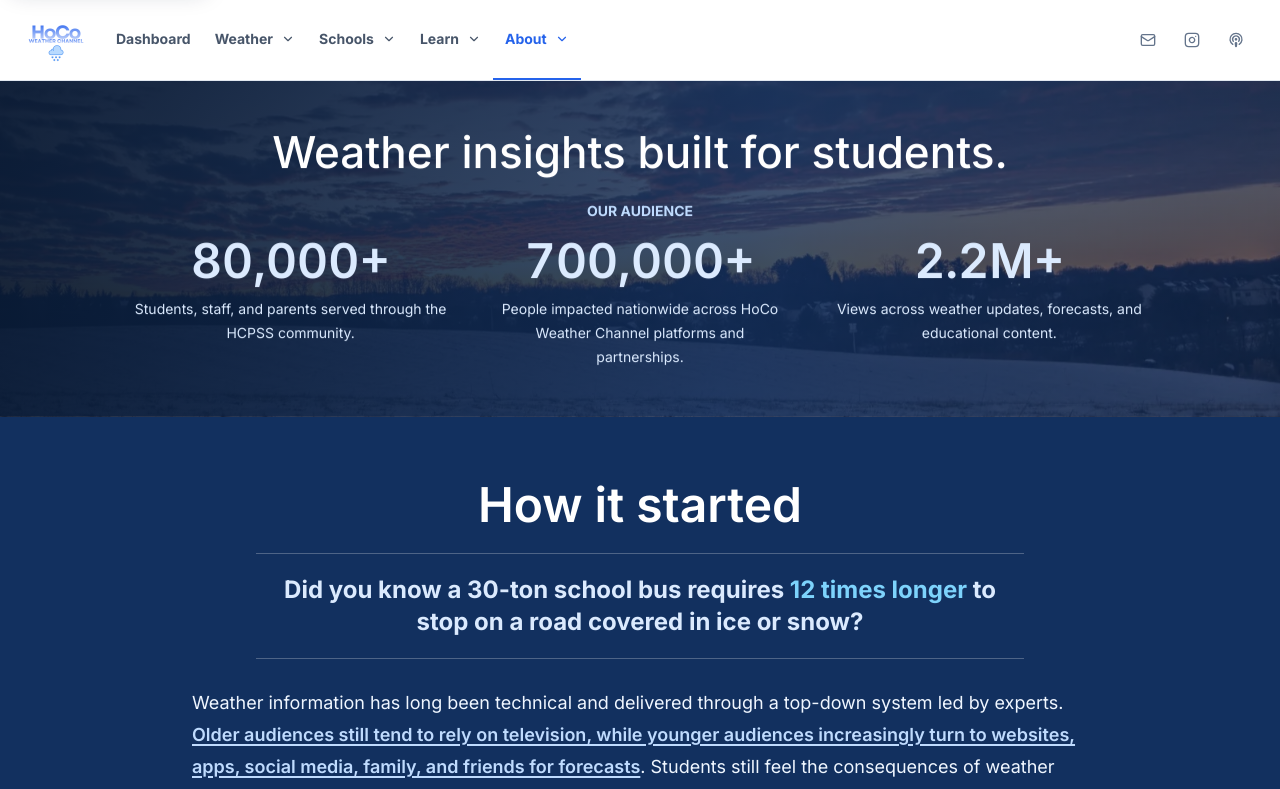
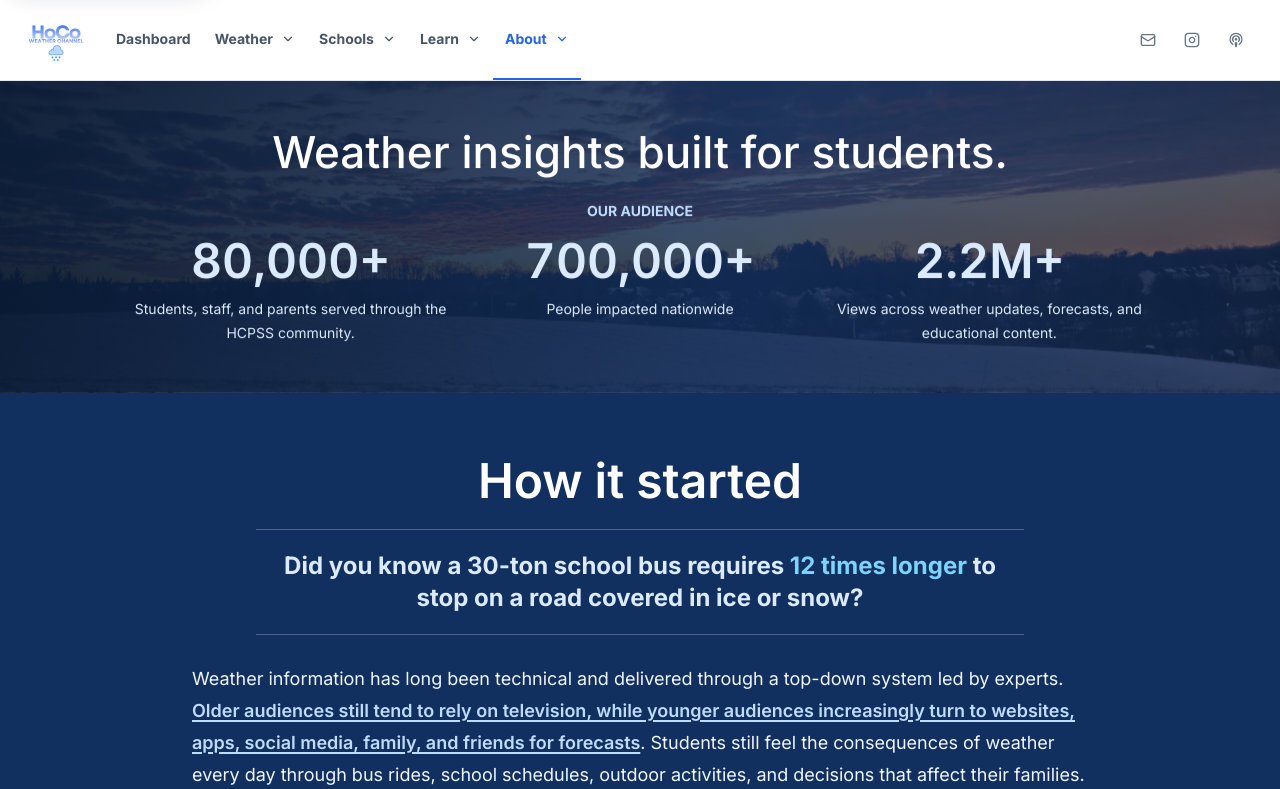
Before and after one commit to davidliu-2008/HoCoWX, a Next.js app: page /about in a window 1280 px wide. Shown: the top 789 px of the page. Built offline with nearby package versions, Linux system fonts and the light colour scheme.

Commit message:
Shorten nationwide audience caption

```diff
--- a/app/about/page.tsx
+++ b/app/about/page.tsx
@@ -55,7 +55,7 @@ export default function AboutPage() {
             </div>
             <div className="min-w-0 sm:px-3 lg:px-6">
               <AnimatedStat target={700000} className="text-white" />
-              <p className="mx-auto mt-3 max-w-xs text-sm leading-6 text-blue-100">People impacted nationwide across HoCo Weather Channel platforms and partnerships.</p>
+              <p className="mx-auto mt-3 max-w-xs text-sm leading-6 text-blue-100">People impacted nationwide</p>
             </div>
             <div className="min-w-0">
               <AnimatedStat target={2.2} suffix="M+" decimals={1} className="text-white" />
```
